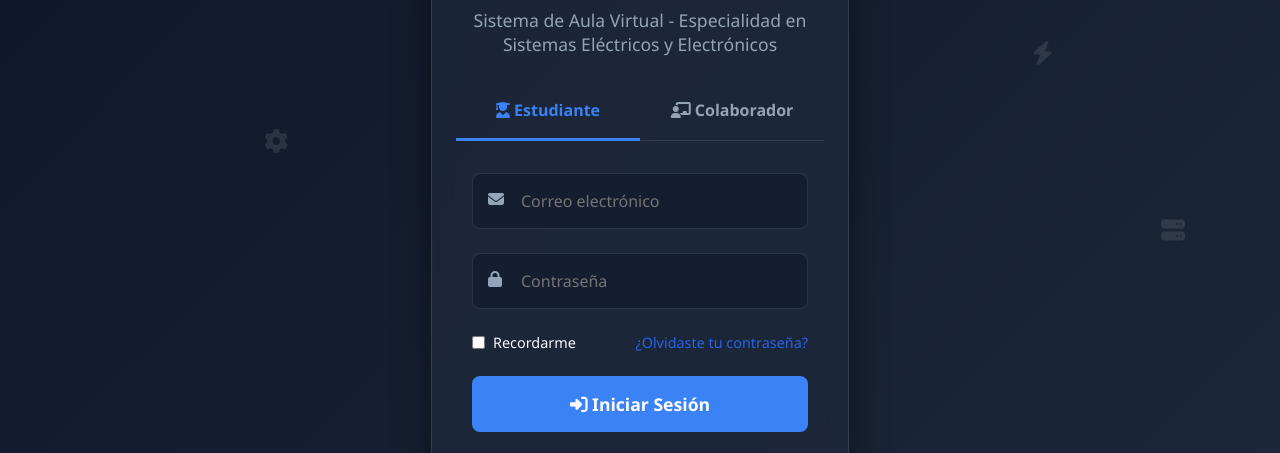
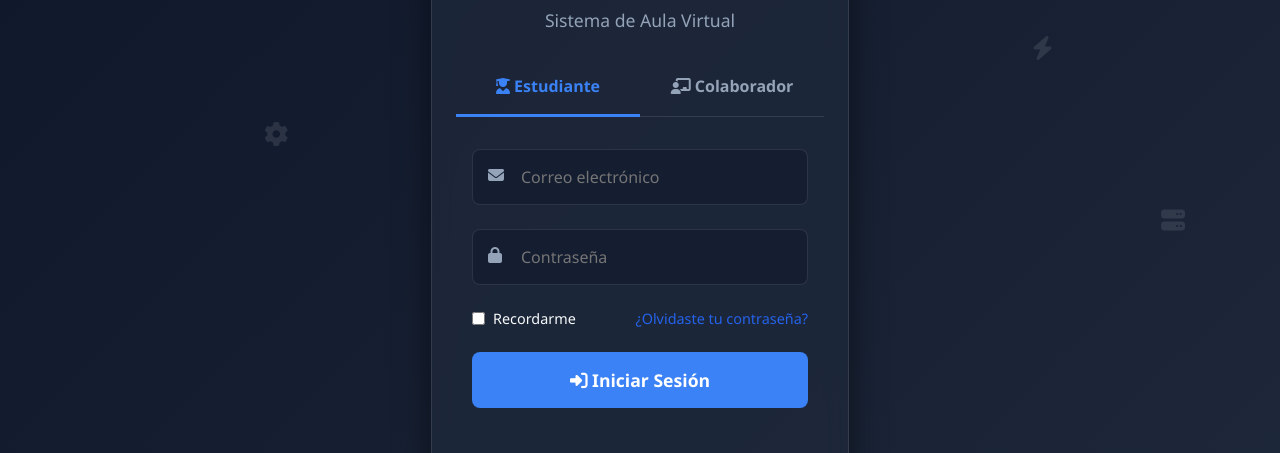
Before and after one commit to MapeSsj/Gob-2025, a plain HTML site: page 3/proyecto3.html in a window 1280 px wide. Shown: the part 151-604 px from the top of the page. Drawn offline with Linux system fonts and the light colour scheme.

Commit message:
Update proyecto3.html

```diff
--- a/3/proyecto3.html
+++ b/3/proyecto3.html
@@ -475,7 +475,7 @@
                     <i class="fas fa-bolt"></i>
                     <h1>Instituto República Federal de Alemania</h1>
                 </div>
-                <p>Sistema de Aula Virtual - Especialidad en Sistemas Eléctricos y Electrónicos</p>
+                <p>Sistema de Aula Virtual</p>
             </div>
 
             <!-- Tabs -->
```
